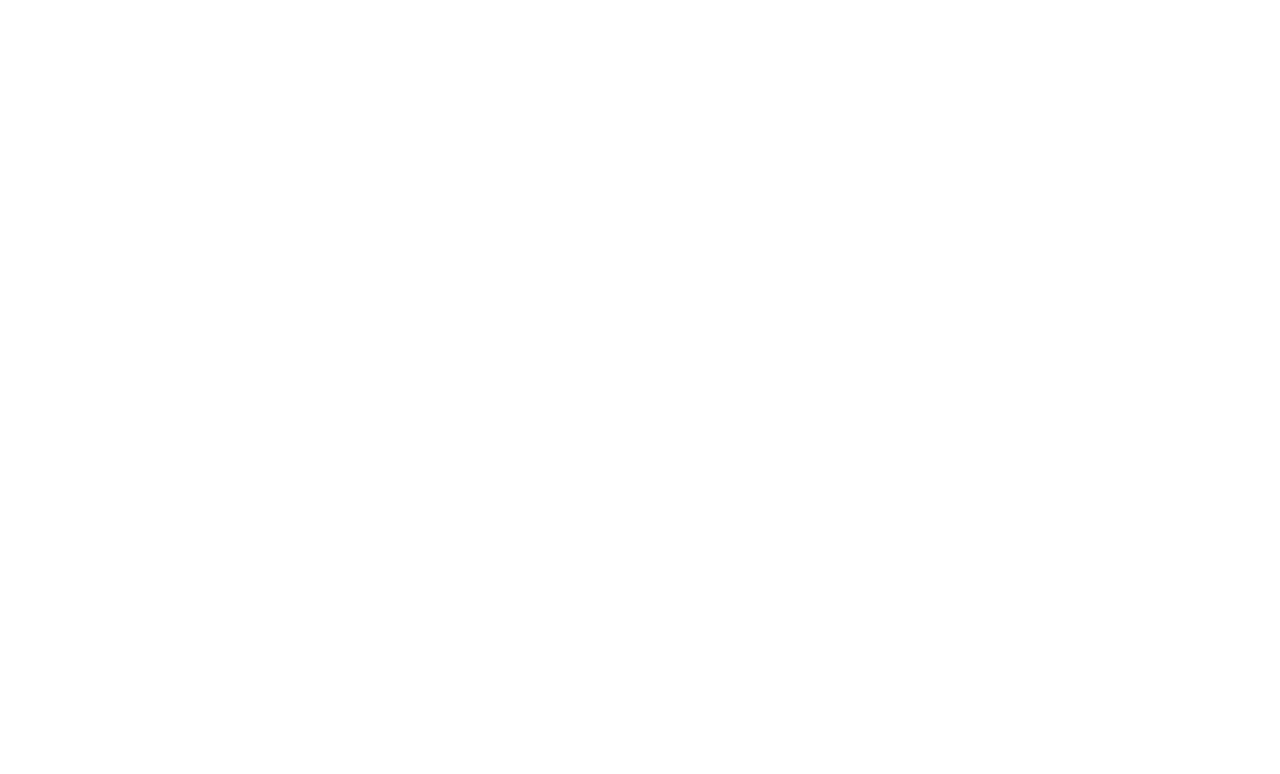
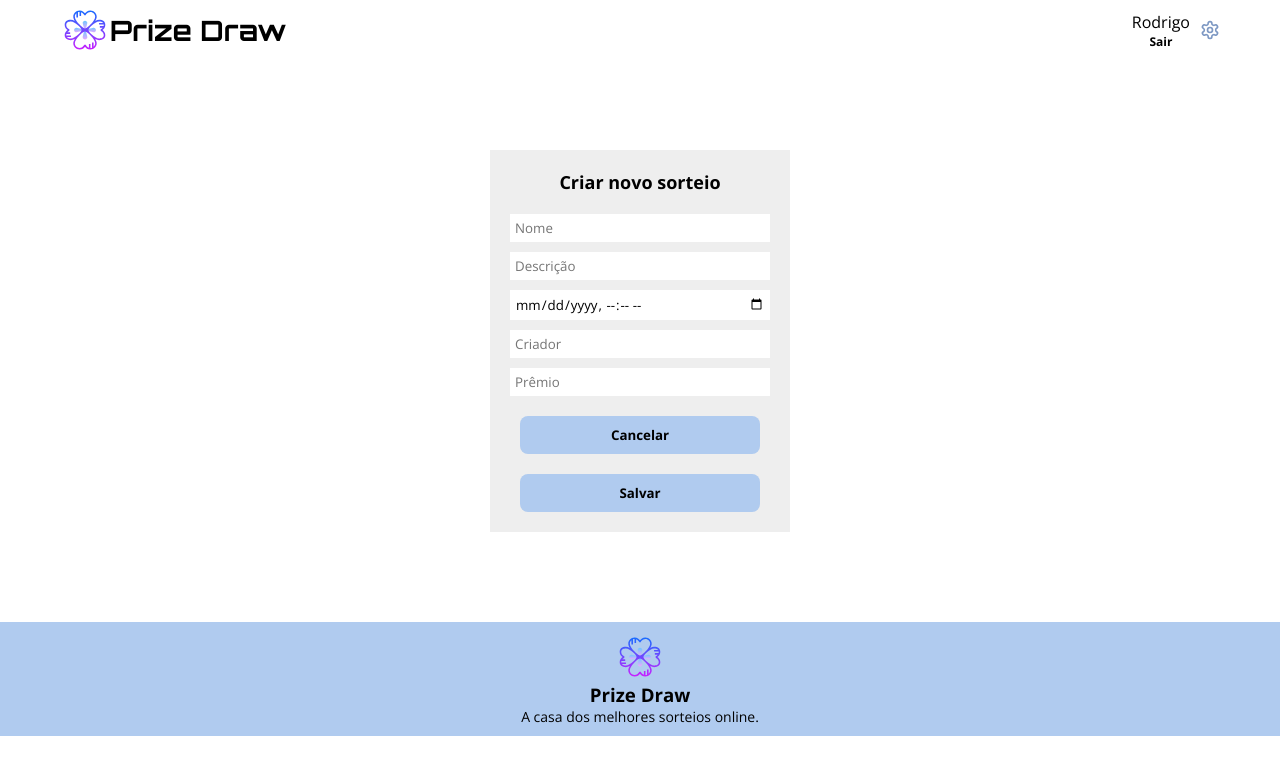
Before and after one commit to rodrigojramos/prize-draw, a React (Vite) app in the folder prize-draw-frontend/: page /admin/new-draw in a window 1280 px wide. Before the commit this address had no page. Shown: the top 774 px of the page. Built offline with nearby package versions, Linux system fonts and the light colour scheme.

Commit message:
DrawForm

```diff
--- a/prize-draw-frontend/src/App.tsx
+++ b/prize-draw-frontend/src/App.tsx
@@ -3,6 +3,7 @@
 import { AdminArea } from "./routes/Admin/AdminArea";
 import { ClientHome } from "./routes/ClientHome";
 import { Home } from "./routes/ClientHome/Home";
+import { DrawForm } from "./routes/Admin/DrawForm";
 
 export default function App() {
   return(
@@ -13,6 +14,7 @@
         </Route>
         <Route path="/admin" element={<Admin />}>
           <Route index element={<AdminArea />} />
+          <Route path="new-draw" element={<DrawForm />} />
         </Route>
       </Routes>
     </BrowserRouter>
--- a/prize-draw-frontend/src/routes/Admin/AdminArea/styles.css
+++ b/prize-draw-frontend/src/routes/Admin/AdminArea/styles.css
@@ -70,4 +70,7 @@
     .prize-draw-container {
         width: 450px;
     }
+    .prize-draw-admin-area-welcome p {
+        font-size: 20px;
+    }
 }
--- /dev/null
+++ b/prize-draw-frontend/src/routes/Admin/DrawForm/index.tsx
@@ -0,0 +1,41 @@
+import './styles.css';
+
+export function DrawForm() {
+    return(
+        <section className="prize-draw-section-form">
+            <form>
+                <div className="prize-draw-form">
+                    <h2>Criar novo sorteio</h2>
+                    <input
+                        type="text"
+                        placeholder="Nome"
+                    />
+                    <input
+                        type="text"
+                        placeholder="Descrição"
+                    />
+                    <input
+                        type="datetime-local"
+                        placeholder="Data final do sorteio"
+                    />
+                    <input
+                        type="text"
+                        placeholder="Criador"
+                    />
+                    <input
+                        type="text"
+                        placeholder="Prêmio"
+                    />
+                    <div className="prize-draw-form-btns">
+                        <button className="prize-draw-btn">
+                            Cancelar
+                        </button>
+                        <button className="prize-draw-btn">
+                            Salvar
+                        </button>
+                    </div>
+                </div>
+            </form>
+        </section>
+    )
+}
--- /dev/null
+++ b/prize-draw-frontend/src/routes/Admin/DrawForm/styles.css
@@ -0,0 +1,37 @@
+.prize-draw-section-form {
+    display: flex;
+    justify-content: center;
+    align-items: center;
+    padding: 20px;
+    height: 562px;
+}
+
+.prize-draw-form {
+    display: flex;
+    flex-direction: column;
+    justify-content: center;
+    align-items: center;
+    padding: 20px;
+    background-color: #EEE;
+    width: 300px;
+}
+
+.prize-draw-form h2 {
+    font-size: 18px;
+    margin-bottom: 20px;
+}
+
+.prize-draw-form input {
+    width: 260px;
+    padding: 5px;
+    margin-bottom: 10px;
+    border: none;
+}
+
+.prize-draw-form-btns {
+    display: flex;
+    flex-direction: column;
+    justify-content: center;
+    align-items: center;
+    gap: 10px;
+}
--- a/prize-draw-frontend/src/routes/ClientHome/Home/styles.css
+++ b/prize-draw-frontend/src/routes/ClientHome/Home/styles.css
@@ -67,10 +67,8 @@
 @media (min-width: 760px) {
     .prize-draw-main-text {
         width: 540px;
-        font-size: 20px;
     }
     .prize-draw-main-sentence {
         width: 700px;
-        font-size: 16px;
     }
 }
```
